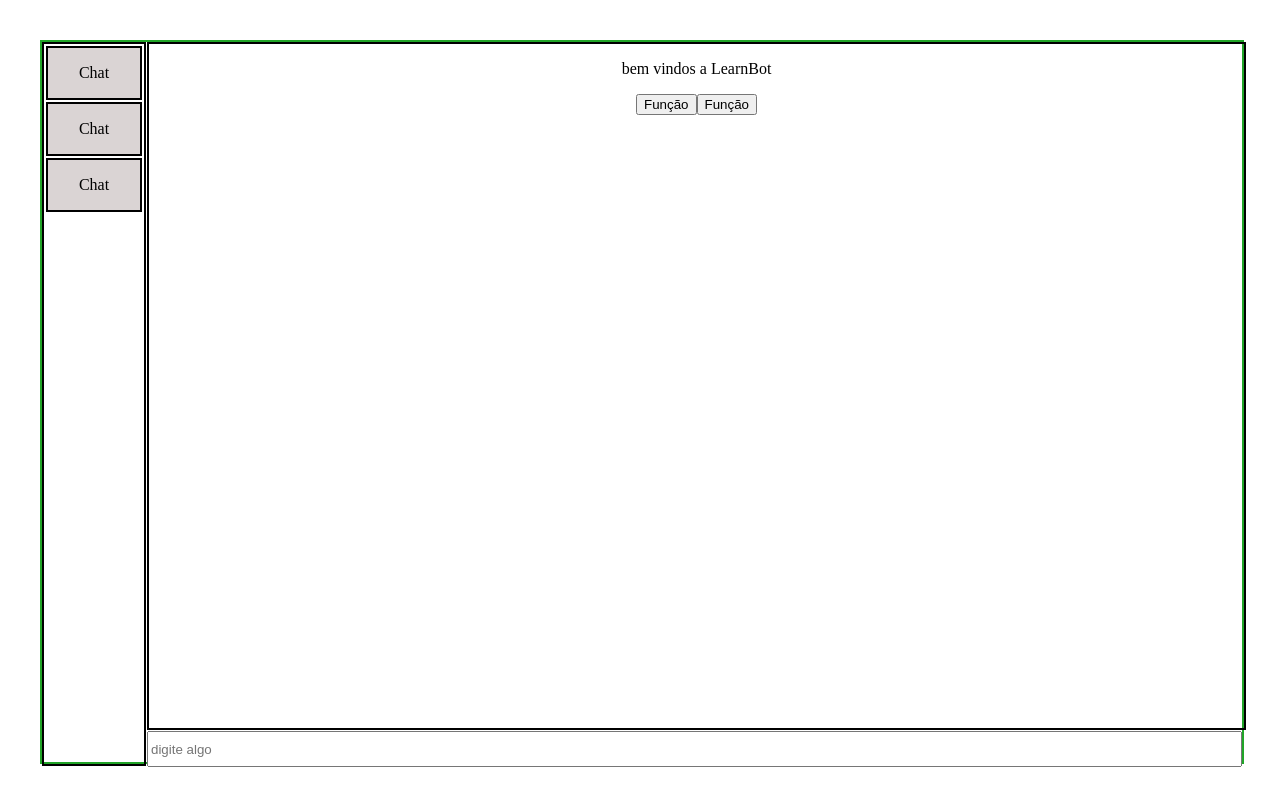
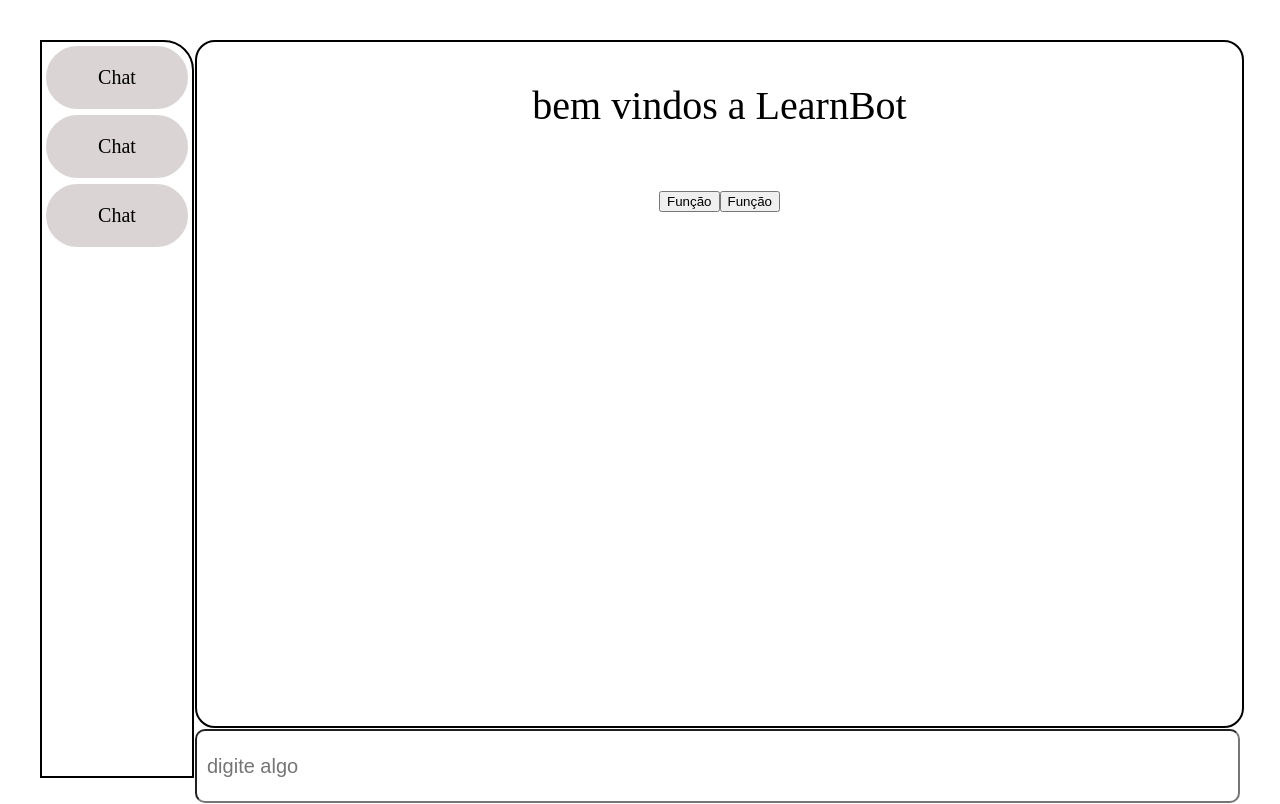
Before and after one commit to LaisOli22/eng-software, a React (Vite) app in the folder LearnBotFront/: page / in a window 1280 px wide. Built offline with nearby package versions, Linux system fonts and the light colour scheme.

Commit message:
bordas :)

```diff
--- a/LearnBotFront/src/index.css
+++ b/LearnBotFront/src/index.css
@@ -1,7 +1,6 @@
 .app-box{
-  border: 2px solid rgb(33, 165, 40);
   display: grid;
-  grid-template-columns: 100px 1fr;
+  grid-template-columns: 150px 1fr;
   grid-template-rows: 95% 5%;
   grid-gap: 10px;
   gap: 5px;
@@ -10,19 +9,22 @@
 }
 
 .chat-selection-button{
-  border: 2px solid black;
+  border: 2px solid white;
+  border-radius: 50px;
   margin: 2px;
   background-color: rgb(218, 212, 212);
+  font-size: 20px;
 }
 .chat-selection-button:hover{
   background-color: rgb(145, 143, 143);
-  cursor: pointer;
+  cursor: pointer
 }
 
 .chat-selection-container{
   border: 2px solid black;
-  width: 100px;
-  min-height: 90%;
+  border-top-right-radius: 30px;
+  width: 150px;
+  min-height: 91.8%;
   position: absolute;
   grid-column: 1;
   grid-row: 1;
@@ -30,14 +32,20 @@
 
 .welcome-screen-container{
   border: 2px solid black;
+  border-radius: 20px;
   height: 100%;
   width: 100%;
   min-height: 250px;
   grid-column: 2;
   grid-row: 1;
+  font-size: 40px;
 }
 
 .user-input{
+  height: 50px;
   grid-column: 2;
   grid-row: 2;
+  font-size: 20px;
+  border-radius: 10px;
+  padding: 10px;
 }
```
